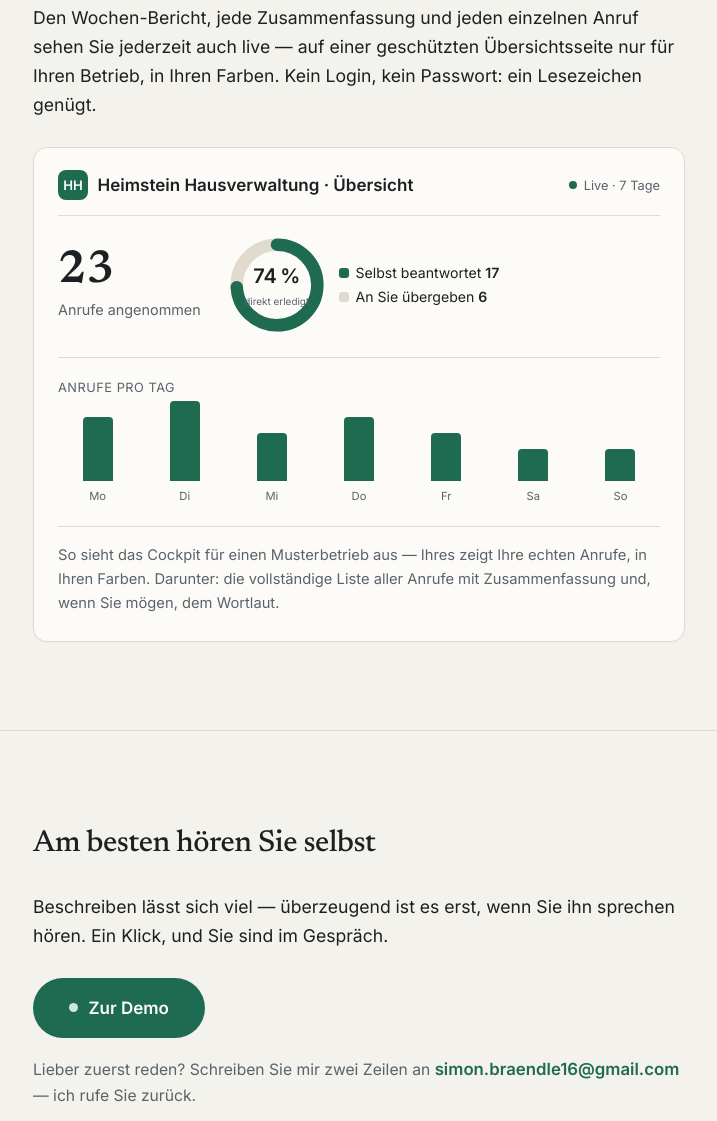
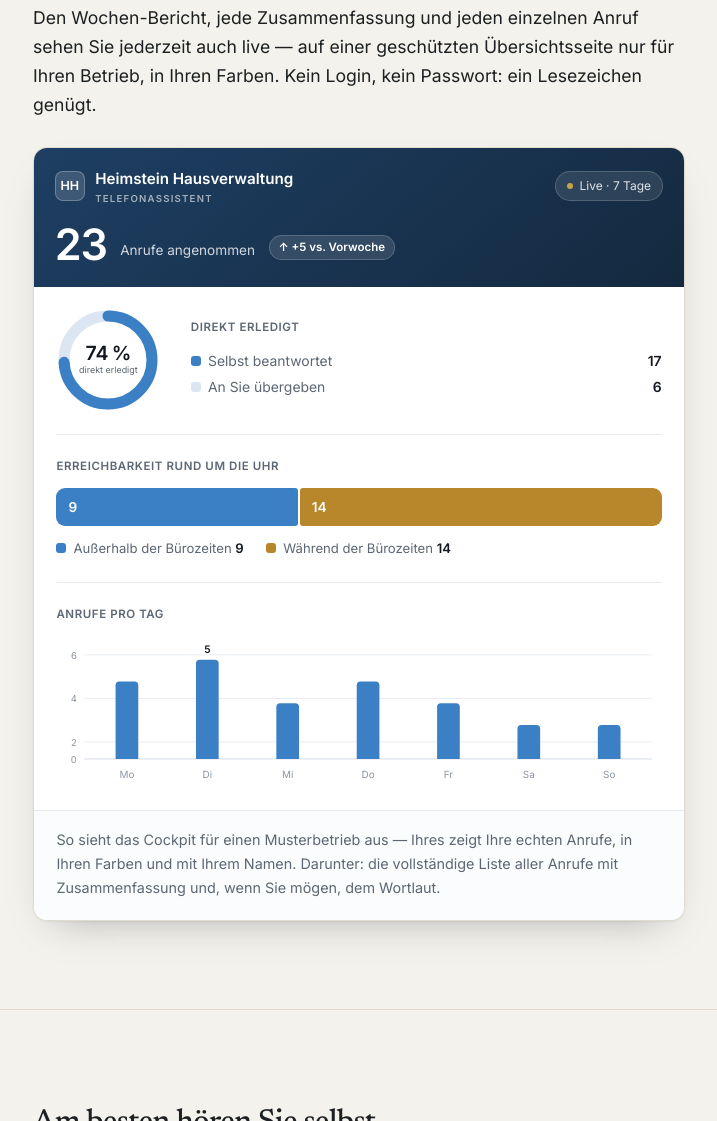
Before and after one commit to simonbraendle16-ai/KI-Telefon, a plain HTML site: page was-er-kann.html in a window 1280 px wide. Shown: the part 4778-5899 px from the top of the page, without its empty margins (281-998 px from the left). Drawn offline with Linux system fonts and the light colour scheme.

Commit message:
Cockpit-Vorschau erneuert: Marken-Band, Meter, Erreichbarkeits-Balken, Saeulen
Die Vorschau laeuft jetzt bewusst in den Farben eines Musterbetriebs
(Navy/Gold statt dem Gruen dieser Seite) — genau das belegt die Aussage
"in Ihren Farben". Spiegelt den neuen Stand des Kunden-Dashboards:

- Marken-Band mit Held-Zahl und Vergleich zur Vorwoche
- Zwei-Segment-Donut ersetzt durch ein Meter (Track = heller Schritt der Rampe)
- Erreichbarkeits-Balken mit 2px Flaechenluecke statt Rahmen
- Saeulen als SVG: 24px, 4px Radius nur an der Kappe, Haarlinien-Gitter,
  nur der Spitzenwert direkt beschriftet

Co-Authored-By: Claude Opus 4.8 <noreply@anthropic.com>

```diff
--- a/was-er-kann.html
+++ b/was-er-kann.html
@@ -573,6 +573,62 @@
   </section>
 
   <!-- COCKPIT (Proof: eigene Übersichtsseite) -->
+  <style>
+    /* Die Vorschau läuft bewusst in den Farben eines Musterbetriebs (Navy/Gold),
+       nicht in denen dieser Seite — genau das ist die Aussage „in Ihren Farben". */
+    .cockpit {
+      --c-brand:#1e3f63; --c-brand-deep:#14293f; --c-soft:#e4ebf3;
+      --c-s1:#3b7fc4; --c-s2:#b8862b; --c-track:#dbe6f2;
+      --c-card:#fff; --c-ink:#131820; --c-muted:#5c6773; --c-line:#e6eaf0;
+      max-width:760px; margin-top:1.75rem; border-radius:14px; overflow:hidden;
+      border:1px solid var(--line); background:var(--c-card);
+      box-shadow:0 1px 2px rgba(20,30,45,.05), 0 18px 40px -22px rgba(20,30,45,.35);
+      font-family:"Inter",system-ui,sans-serif; color:var(--c-ink);
+    }
+    .cockpit-band {
+      background:linear-gradient(140deg,var(--c-brand) 0%,var(--c-brand-deep) 100%);
+      color:#fff; padding:1.1rem 1.3rem 1.35rem;
+    }
+    .cockpit-band .row { display:flex; align-items:center; gap:.65rem; flex-wrap:wrap; }
+    .cockpit-band .dot {
+      width:30px; height:30px; border-radius:8px; flex-shrink:0; display:grid; place-items:center;
+      background:rgba(255,255,255,.15); border:1px solid rgba(255,255,255,.25);
+      font-weight:600; font-size:.78rem; color:#fff;
+    }
+    .cockpit-band .nm { font-weight:600; font-size:.95rem; }
+    .cockpit-band .nm small { display:block; font-size:.6rem; letter-spacing:.13em; text-transform:uppercase; color:rgba(255,255,255,.6); }
+    .cockpit-band .live { margin-left:auto; display:inline-flex; align-items:center; gap:.4rem; font-size:.75rem;
+      color:rgba(255,255,255,.85); background:rgba(255,255,255,.1); border:1px solid rgba(255,255,255,.18);
+      padding:.25rem .7rem; border-radius:999px; }
+    .cockpit-band .live i { width:6px; height:6px; border-radius:50%; background:#c8a24b; }
+    .cockpit-hero { margin-top:1.1rem; display:flex; align-items:flex-end; gap:.85rem; flex-wrap:wrap; }
+    .cockpit-hero .big { font-size:2.7rem; font-weight:600; line-height:.95; letter-spacing:-.03em; }
+    .cockpit-hero .lb { font-size:.85rem; color:rgba(255,255,255,.8); padding-bottom:.25rem; }
+    .cockpit-hero .dl { font-size:.72rem; font-weight:600; background:rgba(255,255,255,.12);
+      border:1px solid rgba(255,255,255,.18); padding:.15rem .55rem; border-radius:999px; margin-bottom:.3rem; }
+
+    .cockpit-body { padding:1.3rem 1.4rem 1.4rem; display:grid; gap:1.4rem; }
+    .cockpit-split2 { display:grid; gap:1.4rem; }
+    @media (min-width:640px) { .cockpit-split2 { grid-template-columns:auto 1fr; gap:1.9rem; align-items:center; } }
+    .cockpit h4 { font-size:.72rem; letter-spacing:.05em; text-transform:uppercase; color:var(--c-muted);
+      margin-bottom:.75rem; font-weight:600; font-family:"Inter",sans-serif; }
+    .cockpit .facts { font-size:.87rem; line-height:1.85; color:var(--c-muted); }
+    .cockpit .facts strong { color:var(--c-ink); float:right; }
+    .cockpit .sw { display:inline-block; width:10px; height:10px; border-radius:3px; margin-right:.45rem; }
+    .cockpit .meter { position:relative; width:104px; height:104px; }
+    .cockpit .meter .ctr { position:absolute; inset:0; display:grid; place-items:center; text-align:center; }
+    .cockpit .meter b { display:block; font-size:1.22rem; font-weight:600; line-height:1.1; }
+    .cockpit .meter span { display:block; font-size:.56rem; color:var(--c-muted); line-height:1.2; margin-top:1px; }
+    /* 2px Lücke in der Flächenfarbe trennt die Segmente — kein Rahmen */
+    .cockpit .bar { display:flex; gap:2px; height:38px; }
+    .cockpit .bar div { display:flex; align-items:center; padding:0 .75rem; color:#fff; font-weight:600; font-size:.85rem; }
+    .cockpit .bar div:first-child { background:var(--c-s1); border-radius:9px 3px 3px 9px; }
+    .cockpit .bar div:last-child  { background:var(--c-s2); border-radius:3px 9px 9px 3px; }
+    .cockpit .barleg { display:flex; flex-wrap:wrap; gap:.3rem 1.4rem; margin-top:.7rem; font-size:.82rem; color:var(--c-muted); }
+    .cockpit .sep { border-top:1px solid var(--c-line); }
+    .cockpit-cap { padding:1.1rem 1.4rem 1.3rem; border-top:1px solid var(--c-line); font-size:.9rem; color:var(--c-muted); background:#fbfcfd; }
+  </style>
+
   <section class="section fade">
     <div class="wrap narrow">
       <h2 class="section-title">Und alles an einem Ort: Ihr Cockpit</h2>
@@ -582,53 +638,93 @@
         Kein Login, kein Passwort: ein Lesezeichen genügt.
       </p>
 
-      <div style="background:var(--surface); border:1px solid var(--line); border-radius:14px; padding:1.4rem 1.5rem 1.6rem; max-width:720px; margin-top:1.75rem; box-shadow:0 1px 2px rgba(0,0,0,.03);">
-        <div style="display:flex; align-items:center; gap:.6rem; flex-wrap:wrap; border-bottom:1px solid var(--line); padding-bottom:.9rem; margin-bottom:1.3rem;">
-          <span style="width:30px; height:30px; border-radius:8px; background:var(--accent); color:#fff; font-weight:700; font-size:.82rem; display:grid; place-items:center; flex-shrink:0;">HH</span>
-          <span style="font-weight:600; color:var(--ink);">Heimstein Hausverwaltung &middot; Übersicht</span>
-          <span style="margin-left:auto; display:inline-flex; align-items:center; gap:.4rem; font-size:.8rem; color:var(--muted);">
-            <span style="width:8px; height:8px; border-radius:50%; background:var(--accent);"></span> Live &middot; 7 Tage
-          </span>
-        </div>
-
-        <div style="display:flex; gap:1.75rem; flex-wrap:wrap; align-items:center;">
-          <div style="flex:0 0 auto;">
-            <div style="font-size:2.9rem; line-height:1; font-weight:600; font-family:'Newsreader',Georgia,serif; color:var(--ink);">23</div>
-            <div style="font-size:.9rem; color:var(--muted); margin-top:.25rem;">Anrufe angenommen</div>
+      <div class="cockpit">
+        <div class="cockpit-band">
+          <div class="row">
+            <span class="dot">HH</span>
+            <span class="nm">Heimstein Hausverwaltung<small>Telefonassistent</small></span>
+            <span class="live"><i></i> Live &middot; 7 Tage</span>
           </div>
-
-          <div style="display:flex; align-items:center; gap:.9rem;">
-            <div style="position:relative; width:96px; height:96px; flex-shrink:0;">
-              <svg viewBox="0 0 100 100" style="width:100%; height:100%; transform:rotate(-90deg);" aria-hidden="true">
-                <circle cx="50" cy="50" r="42" fill="none" stroke="var(--line)" stroke-width="13"/>
-                <circle cx="50" cy="50" r="42" fill="none" stroke="var(--accent)" stroke-width="13" stroke-linecap="round" stroke-dasharray="263.9" stroke-dashoffset="68.6"/>
-              </svg>
-              <div style="position:absolute; inset:0; display:grid; place-items:center; text-align:center;">
-                <div><b style="font-size:1.25rem; font-weight:600; color:var(--ink);">74&thinsp;%</b><span style="display:block; font-size:.62rem; color:var(--muted);">direkt erledigt</span></div>
-              </div>
-            </div>
-            <div style="font-size:.88rem; line-height:1.7;">
-              <div><span style="display:inline-block; width:10px; height:10px; border-radius:3px; background:var(--accent); margin-right:.4rem;"></span>Selbst beantwortet <strong>17</strong></div>
-              <div><span style="display:inline-block; width:10px; height:10px; border-radius:3px; background:var(--line); margin-right:.4rem;"></span>An Sie übergeben <strong>6</strong></div>
-            </div>
+          <div class="cockpit-hero">
+            <span class="big">23</span>
+            <span class="lb">Anrufe angenommen</span>
+            <span class="dl">&uarr; +5 vs. Vorwoche</span>
           </div>
         </div>
 
-        <div style="margin-top:1.5rem; padding-top:1.2rem; border-top:1px solid var(--line);">
-          <div style="font-size:.8rem; letter-spacing:.04em; text-transform:uppercase; color:var(--muted); margin-bottom:.7rem;">Anrufe pro Tag</div>
-          <div style="display:flex; align-items:flex-end; gap:8px; height:96px;">
-            <div style="flex:1; display:flex; flex-direction:column; align-items:center; gap:.35rem;"><i style="width:100%; max-width:30px; height:64px; background:var(--accent); border-radius:4px 4px 0 0; display:block;"></i><span style="font-size:.7rem; color:var(--muted);">Mo</span></div>
-            <div style="flex:1; display:flex; flex-direction:column; align-items:center; gap:.35rem;"><i style="width:100%; max-width:30px; height:80px; background:var(--accent); border-radius:4px 4px 0 0; display:block;"></i><span style="font-size:.7rem; color:var(--muted);">Di</span></div>
-            <div style="flex:1; display:flex; flex-direction:column; align-items:center; gap:.35rem;"><i style="width:100%; max-width:30px; height:48px; background:var(--accent); border-radius:4px 4px 0 0; display:block;"></i><span style="font-size:.7rem; color:var(--muted);">Mi</span></div>
-            <div style="flex:1; display:flex; flex-direction:column; align-items:center; gap:.35rem;"><i style="width:100%; max-width:30px; height:64px; background:var(--accent); border-radius:4px 4px 0 0; display:block;"></i><span style="font-size:.7rem; color:var(--muted);">Do</span></div>
-            <div style="flex:1; display:flex; flex-direction:column; align-items:center; gap:.35rem;"><i style="width:100%; max-width:30px; height:48px; background:var(--accent); border-radius:4px 4px 0 0; display:block;"></i><span style="font-size:.7rem; color:var(--muted);">Fr</span></div>
-            <div style="flex:1; display:flex; flex-direction:column; align-items:center; gap:.35rem;"><i style="width:100%; max-width:30px; height:32px; background:var(--accent); border-radius:4px 4px 0 0; display:block;"></i><span style="font-size:.7rem; color:var(--muted);">Sa</span></div>
-            <div style="flex:1; display:flex; flex-direction:column; align-items:center; gap:.35rem;"><i style="width:100%; max-width:30px; height:32px; background:var(--accent); border-radius:4px 4px 0 0; display:block;"></i><span style="font-size:.7rem; color:var(--muted);">So</span></div>
+        <div class="cockpit-body">
+          <div class="cockpit-split2">
+            <div class="meter">
+              <svg viewBox="0 0 104 104" style="width:100%; height:100%; transform:rotate(-90deg);" aria-hidden="true">
+                <circle cx="52" cy="52" r="44" fill="none" stroke="var(--c-track)" stroke-width="11"/>
+                <circle cx="52" cy="52" r="44" fill="none" stroke="var(--c-s1)" stroke-width="11"
+                        stroke-linecap="round" stroke-dasharray="276.5" stroke-dashoffset="71.9"/>
+              </svg>
+              <div class="ctr"><div><b>74&thinsp;%</b><span>direkt erledigt</span></div></div>
+            </div>
+            <div>
+              <h4>Direkt erledigt</h4>
+              <div class="facts">
+                <div><span class="sw" style="background:var(--c-s1)"></span>Selbst beantwortet <strong>17</strong></div>
+                <div><span class="sw" style="background:var(--c-track)"></span>An Sie übergeben <strong>6</strong></div>
+              </div>
+            </div>
+          </div>
+
+          <div class="sep"></div>
+
+          <div>
+            <h4>Erreichbarkeit rund um die Uhr</h4>
+            <div class="bar">
+              <div style="flex:9">9</div>
+              <div style="flex:14">14</div>
+            </div>
+            <div class="barleg">
+              <span><span class="sw" style="background:var(--c-s1)"></span>Außerhalb der Bürozeiten <strong style="color:var(--c-ink)">9</strong></span>
+              <span><span class="sw" style="background:var(--c-s2)"></span>Während der Bürozeiten <strong style="color:var(--c-ink)">14</strong></span>
+            </div>
+          </div>
+
+          <div class="sep"></div>
+
+          <div>
+            <h4>Anrufe pro Tag</h4>
+            <svg viewBox="0 0 640 160" style="width:100%; height:auto; display:block;" role="img" aria-label="Anrufe pro Tag: Montag 4, Dienstag 5, Mittwoch 3, Donnerstag 4, Freitag 3, Samstag 2, Sonntag 2">
+              <g font-family="Inter, sans-serif">
+                <line x1="30" y1="20"  x2="630" y2="20"  stroke="var(--c-line)" stroke-width="1"/>
+                <line x1="30" y1="66"  x2="630" y2="66"  stroke="var(--c-line)" stroke-width="1"/>
+                <line x1="30" y1="112" x2="630" y2="112" stroke="var(--c-line)" stroke-width="1"/>
+                <line x1="30" y1="130" x2="630" y2="130" stroke="#d3dae3" stroke-width="1"/>
+                <text x="22" y="24"  text-anchor="end" font-size="10" fill="#8a95a3">6</text>
+                <text x="22" y="70"  text-anchor="end" font-size="10" fill="#8a95a3">4</text>
+                <text x="22" y="116" text-anchor="end" font-size="10" fill="#8a95a3">2</text>
+                <text x="22" y="134" text-anchor="end" font-size="10" fill="#8a95a3">0</text>
+                <!-- Säulen: 24px, 4px Radius nur an der Kappe, Basis eckig -->
+                <path d="M63,130 V52 Q63,48 67,48 H83 Q87,48 87,52 V130 Z"     fill="var(--c-s1)"/>
+                <path d="M148,130 V29 Q148,25 152,25 H168 Q172,25 172,29 V130 Z" fill="var(--c-s1)"/>
+                <path d="M233,130 V75 Q233,71 237,71 H253 Q257,71 257,75 V130 Z" fill="var(--c-s1)"/>
+                <path d="M318,130 V52 Q318,48 322,48 H338 Q342,48 342,52 V130 Z" fill="var(--c-s1)"/>
+                <path d="M403,130 V75 Q403,71 407,71 H423 Q427,71 427,75 V130 Z" fill="var(--c-s1)"/>
+                <path d="M488,130 V98 Q488,94 492,94 H508 Q512,94 512,98 V130 Z" fill="var(--c-s1)"/>
+                <path d="M573,130 V98 Q573,94 577,94 H593 Q597,94 597,98 V130 Z" fill="var(--c-s1)"/>
+                <!-- Nur der Spitzenwert wird direkt beschriftet -->
+                <text x="160" y="18" text-anchor="middle" font-size="11" font-weight="600" fill="var(--c-ink)">5</text>
+                <text x="75"  y="150" text-anchor="middle" font-size="10.5" fill="#8a95a3">Mo</text>
+                <text x="160" y="150" text-anchor="middle" font-size="10.5" fill="#8a95a3">Di</text>
+                <text x="245" y="150" text-anchor="middle" font-size="10.5" fill="#8a95a3">Mi</text>
+                <text x="330" y="150" text-anchor="middle" font-size="10.5" fill="#8a95a3">Do</text>
+                <text x="415" y="150" text-anchor="middle" font-size="10.5" fill="#8a95a3">Fr</text>
+                <text x="500" y="150" text-anchor="middle" font-size="10.5" fill="#8a95a3">Sa</text>
+                <text x="585" y="150" text-anchor="middle" font-size="10.5" fill="#8a95a3">So</text>
+              </g>
+            </svg>
           </div>
         </div>
 
-        <p style="margin:1.3rem 0 0; padding-top:1rem; border-top:1px solid var(--line); font-size:.92rem; color:var(--muted);">
-          So sieht das Cockpit für einen Musterbetrieb aus — Ihres zeigt Ihre echten Anrufe, in Ihren Farben. Darunter: die vollständige Liste aller Anrufe mit Zusammenfassung und, wenn Sie mögen, dem Wortlaut.
+        <p class="cockpit-cap">
+          So sieht das Cockpit für einen Musterbetrieb aus — Ihres zeigt Ihre echten Anrufe, in Ihren
+          Farben und mit Ihrem Namen. Darunter: die vollständige Liste aller Anrufe mit Zusammenfassung
+          und, wenn Sie mögen, dem Wortlaut.
         </p>
       </div>
     </div>
```
